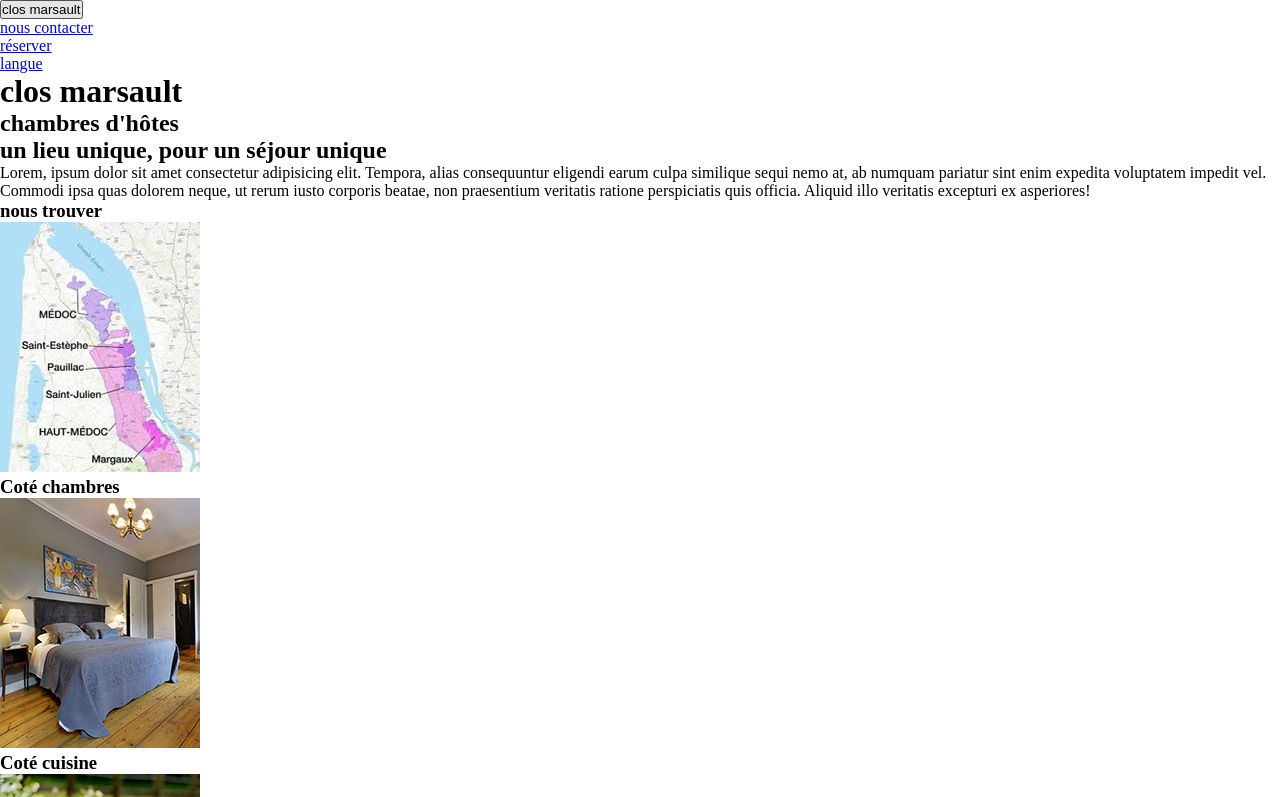
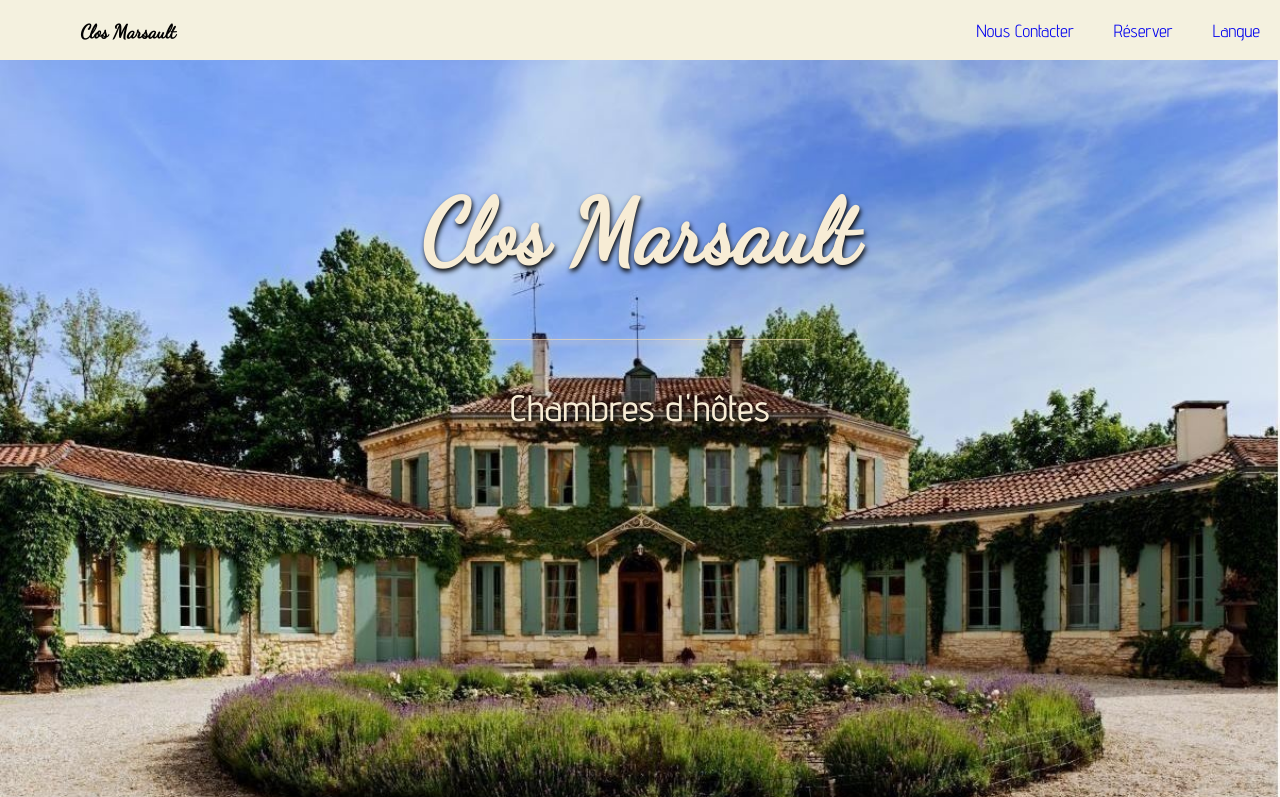
Before and after one commit to NeoThallions/maison-loc, a plain HTML site: page index.html in a window 1280 px wide. Shown: the top 797 px of the page. Drawn offline with Linux system fonts and the light colour scheme.

Commit message:
CCS header

```diff
--- a/index.html
+++ b/index.html
@@ -26,8 +26,10 @@
         </ul>
     </nav>
     <header>
-        <h1>clos marsault</h1>
-        <h2>chambres d'hôtes</h2>
+        <div class="header-container">
+            <h1>clos marsault</h1>
+            <h2>Chambres d'hôtes</h2>
+        </div>
     </header>
     <section class="section1">
         <h1>un lieu unique, pour un séjour unique</h1>
--- a/style.css
+++ b/style.css
@@ -1,13 +1,118 @@
-/* création de variable pour les couleurs */
+/* ***********   création de variables pour les couleurs  *********/
 :root {
-    --color1: #ffedd2;
-    --color2: #ffebcd;
-    --section2: #f1f2f6;
+    --color1: #f4f1df;
+    --color2: #f7ecd5;
+    --section1: #fff8df;
+    --section2: #eff1f5;
     --label1: #01df74;
     --label2: #00ffff;
-    --footer: #7e6329;
+    --footer: #524838;
 }
+/* ************     détermination des fonts     **************** */
+
+@font-face {
+    font-family: "AdventPro";
+    src: url(./assets/fonts/AdventPro-Regular.ttf);
+}
+@font-face {
+    font-family: "AdventProMedium";
+    src: url(./assets/fonts/AdventPro_SemiExpanded-Medium.ttf);
+}
+@font-face {
+    font-family: "DancingScript";
+    src: url(./assets/fonts/DancingScript-Regular.ttf);
+}
+
+/* ************     paramètres généraux     **************** */
+
 * {
     margin: 0;
     padding: 0;
 }
+body {
+    text-align: center;
+    font-family: "Adventpro";
+    min-height: 100vh;
+}
+li {
+    list-style: none;
+}
+a {
+    text-decoration: none;
+}
+a:focus {
+    color: black;
+}
+button:hover,
+li:hover {
+    cursor: pointer;
+    transform: scale(1.1);
+}
+
+/* ************     NAV     **************** */
+
+nav {
+    display: grid;
+    grid-template-columns: 20% 80%;
+    width: 100%;
+    height: 60px;
+    background-color: var(--color1);
+    position: fixed;
+}
+button {
+    height: 20px;
+    width: 85%;
+    margin: 20px auto;
+    font-family: "dancingscript";
+    text-transform: capitalize;
+    font-size: 1.2rem;
+    font-weight: 600;
+    border: none;
+    background: var(--color1);
+}
+ul {
+    display: flex;
+    text-transform: capitalize;
+    justify-content: flex-end;
+    align-items: center;
+    color: black;
+    font-size: 1.1rem;
+}
+li {
+    padding: 20px;
+}
+header {
+    height: 800px;
+    background: url(./assets/img/image-principale.JPG) center/cover fixed;
+}
+.header-container {
+    position: relative;
+    padding-top: 180px;
+}
+header h1 {
+    padding-bottom: 50px;
+    font-family: "DancingScript";
+    text-transform: capitalize;
+    font-size: 5.5rem;
+    color: var(--color2);
+    text-shadow: 1px 3px 5px black;
+}
+header h2::before {
+    content: "";
+    position: absolute;
+    height: 1px;
+    width: 340px;
+    background-color: rgba(245, 222, 179, 0.651);
+    left: 50%;
+    transform: translateX(-50%);
+    bottom: 90px;
+    box-shadow: 1px 3px 5px wheat;
+}
+header h2 {
+    padding-top: 50px;
+    font-family: "AdventProMedium";
+    font-size: 2.3rem;
+    font-weight: 500;
+    color: var(--color2);
+    text-shadow: 1px 3px 5px black;
+}
```
Also changed, not shown: assets/fonts/AdventPro-Bold.ttf (added), assets/fonts/AdventPro-Regular.ttf (added), assets/fonts/AdventPro_Expanded-Bold.ttf (added), assets/fonts/AdventPro_ExtraExpanded-Regular.ttf (added), assets/fonts/AdventPro_SemiExpanded-Bold.ttf (added), assets/fonts/AdventPro_SemiExpanded-Medium.ttf (added), assets/fonts/AdventPro_SemiExpanded-Regular.ttf (added), assets/fonts/DancingScript-Regular.ttf (added).
